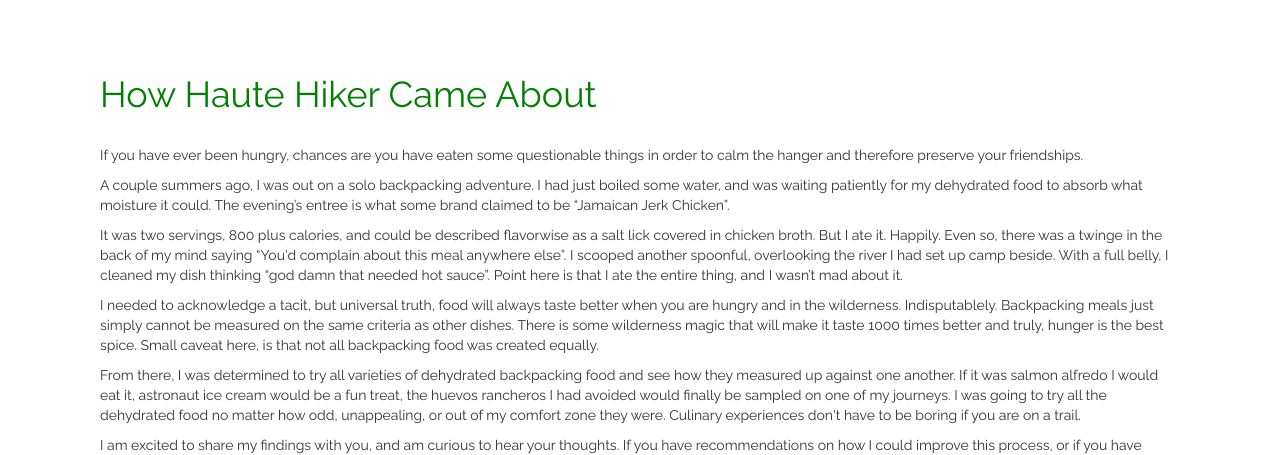
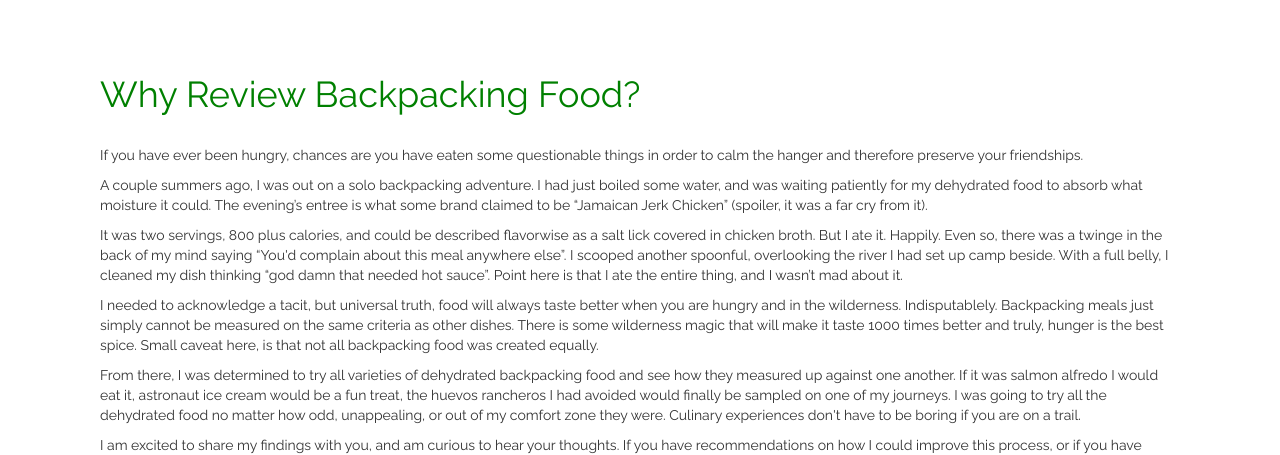
Before and after one commit to sarahdactyl71/haute_hiker, a Django app: page /about/ in a window 1280 px wide. Shown: the part 62-517 px from the top of the page. Run offline with Django 3.2, Linux system fonts and the light colour scheme; some libraries are stand-ins or nearby versions.

Commit message:
more content changes on about page

```diff
--- a/reviews/templates/reviews/about.html
+++ b/reviews/templates/reviews/about.html
@@ -5,7 +5,7 @@
 
   <div class="article-content">
 
-    <h1>How Haute Hiker Came About</h1>
+    <h1>Why Review Backpacking Food?</h1>
 
     <br>
 
@@ -14,7 +14,7 @@
     </p>
 
     <p>
-      A couple summers ago, I was out on a solo backpacking adventure. I had just boiled some water, and was waiting patiently for my dehydrated food to absorb what moisture it could. The evening’s entree is what some brand claimed to be “Jamaican Jerk Chicken”.
+      A couple summers ago, I was out on a solo backpacking adventure. I had just boiled some water, and was waiting patiently for my dehydrated food to absorb what moisture it could. The evening’s entree is what some brand claimed to be “Jamaican Jerk Chicken” (spoiler, it was a far cry from it).
     </p>
 
     <p>
```
